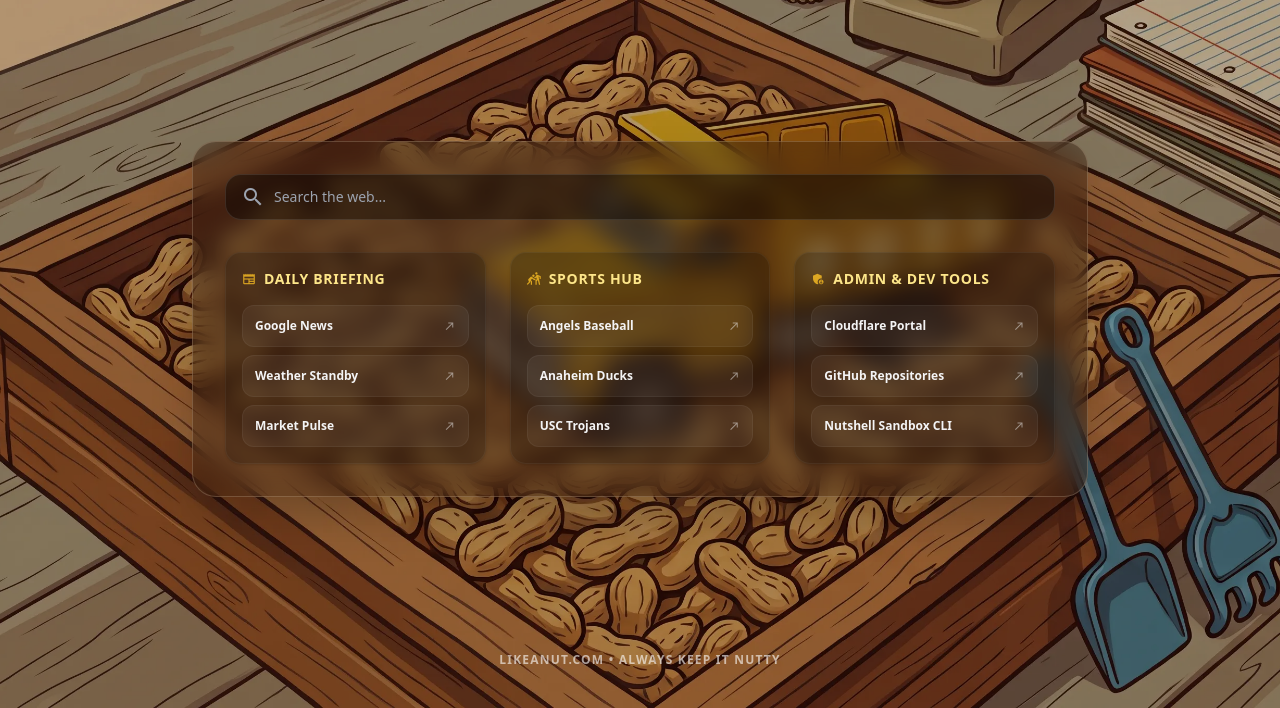
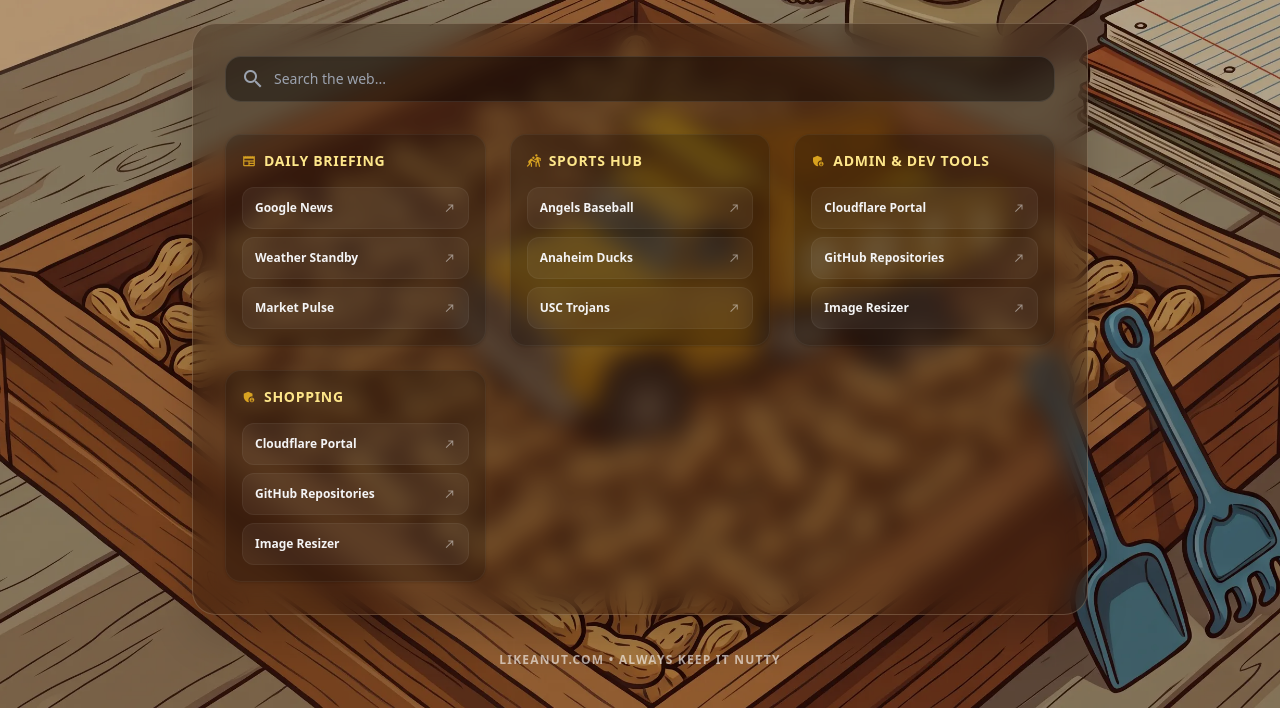
Before and after one commit to biglarrrr/likeanut.com, a plain HTML site: page index.html in a window 1280 px wide. Shown: the part 92-800 px from the top of the page. Drawn offline with nearby package versions, Linux system fonts and the light colour scheme.

Commit message:
Update index.html

```diff
--- a/index.html
+++ b/index.html
@@ -139,7 +139,16 @@
         items: [
           { name: "Cloudflare Portal", url: "https://dash.cloudflare.com" },
           { name: "GitHub Repositories", url: "https://github.com" },
-          { name: "Nutshell Sandbox CLI", url: "#" }
+          { name: "Image Resizer", url: "https://squoosh.app/" }
+        ]
+      },
+      {
+        category: "Shopping",
+        icon: "admin_panel_settings",
+        items: [
+          { name: "Cloudflare Portal", url: "https://dash.cloudflare.com" },
+          { name: "GitHub Repositories", url: "https://github.com" },
+          { name: "Image Resizer", url: "https://squoosh.app/" }
         ]
       }
     ];
```
